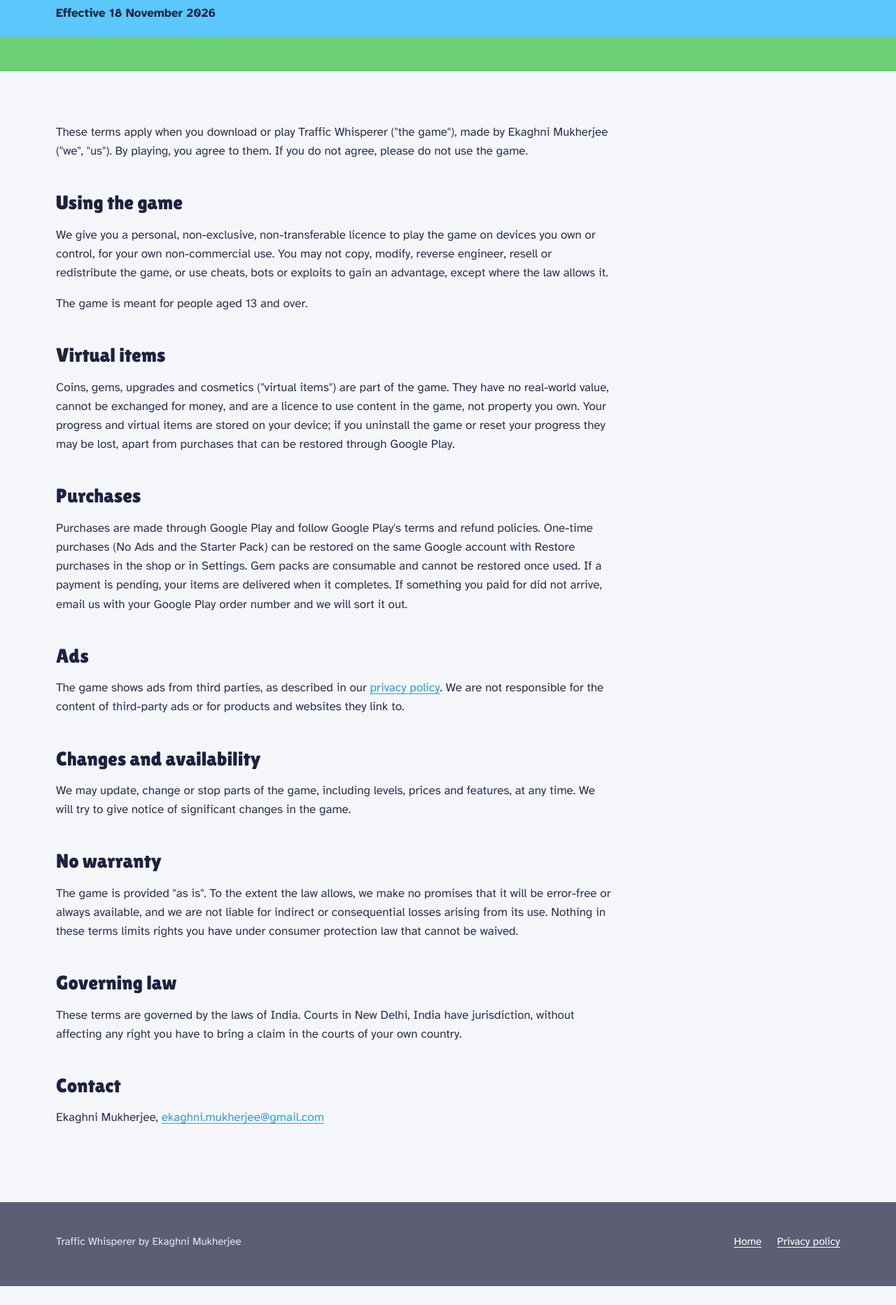
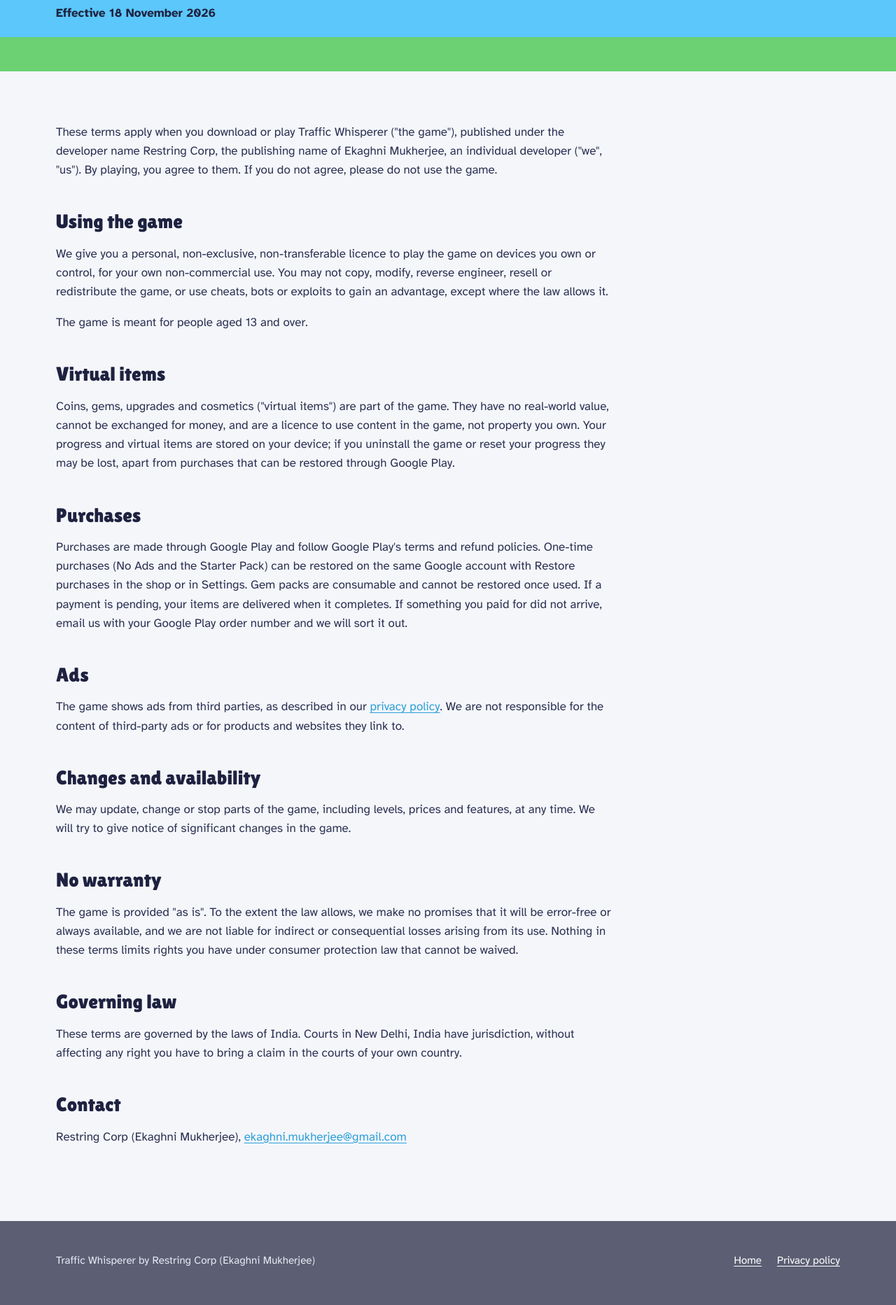
Before and after one commit to Ekaghni/traffic-whisperer, a plain HTML site: page terms.html in a window 1280 px wide. Shown: the part 173-2038 px from the top of the page at 70% size. Before the commit the page ends 2011 px from the top, so only its background shows below. Drawn offline with Linux system fonts and the light colour scheme.

Commit message:
Developer name: Restring Corp (Ekaghni Mukherjee)

```diff
--- a/terms.html
+++ b/terms.html
@@ -29,7 +29,7 @@
   <main class="legal">
     <div class="wrap">
       <article>
-        <p>These terms apply when you download or play Traffic Whisperer ("the game"), made by Ekaghni Mukherjee ("we", "us"). By playing, you agree to them. If you do not agree, please do not use the game.</p>
+        <p>These terms apply when you download or play Traffic Whisperer ("the game"), published under the developer name Restring Corp, the publishing name of Ekaghni Mukherjee, an individual developer ("we", "us"). By playing, you agree to them. If you do not agree, please do not use the game.</p>
 
         <h2>Using the game</h2>
         <p>We give you a personal, non-exclusive, non-transferable licence to play the game on devices you own or control, for your own non-commercial use. You may not copy, modify, reverse engineer, resell or redistribute the game, or use cheats, bots or exploits to gain an advantage, except where the law allows it.</p>
@@ -54,14 +54,14 @@
         <p>These terms are governed by the laws of India. Courts in New Delhi, India have jurisdiction, without affecting any right you have to bring a claim in the courts of your own country.</p>
 
         <h2>Contact</h2>
-        <p>Ekaghni Mukherjee, <a href="mailto:ekaghni.mukherjee@gmail.com">ekaghni.mukherjee@gmail.com</a></p>
+        <p>Restring Corp (Ekaghni Mukherjee), <a href="mailto:ekaghni.mukherjee@gmail.com">ekaghni.mukherjee@gmail.com</a></p>
       </article>
     </div>
   </main>
 
   <footer>
     <div class="wrap">
-      <span>Traffic Whisperer by Ekaghni Mukherjee</span>
+      <span>Traffic Whisperer by Restring Corp (Ekaghni Mukherjee)</span>
       <nav aria-label="Legal"><a href="./">Home</a><a href="privacy.html">Privacy policy</a></nav>
     </div>
   </footer>
```
Also changed, not shown: index.html (+1 -1 lines), privacy.html (+3 -3 lines).
